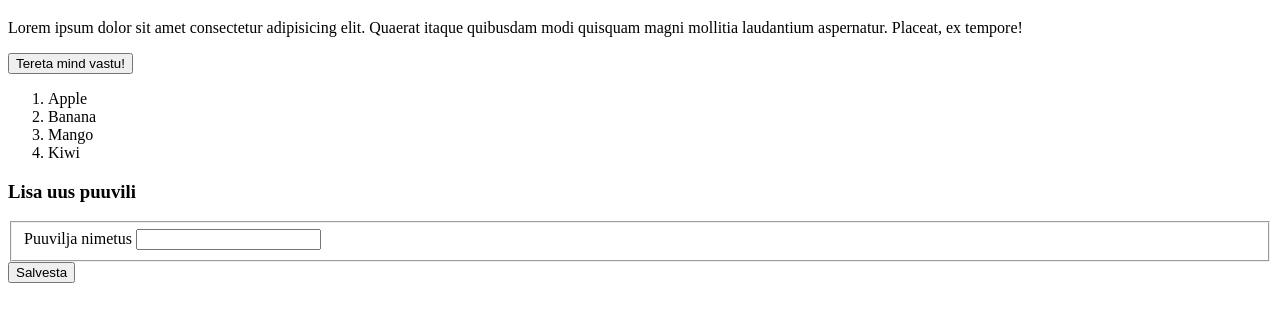
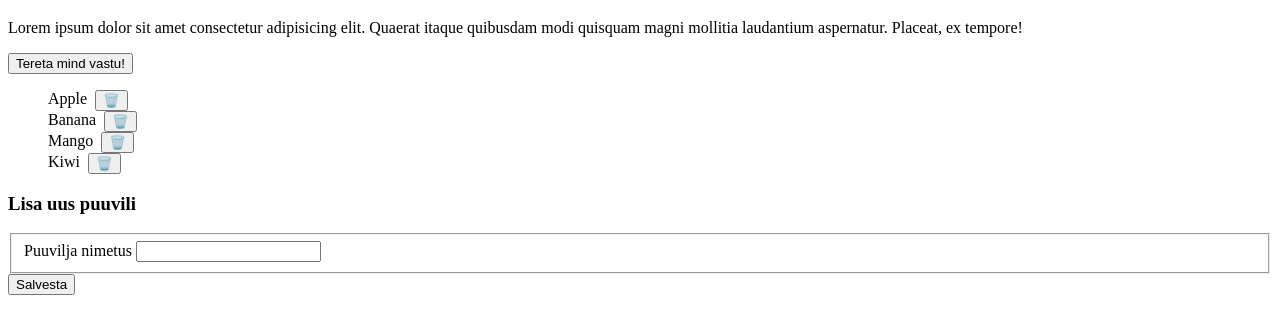
Before and after one commit to vikatgen/TAK24-JS-101, a plain HTML site: page index.html in a window 1280 px wide. Shown: the part 61-394 px from the top of the page. Drawn offline with Linux system fonts and the light colour scheme.

Commit message:
adds feature to delete fruits from list, using single event listener

```diff
--- a/script.js
+++ b/script.js
@@ -11,15 +11,20 @@ function renderFruitList() {
     olElement.innerHTML = "";
     for(let i = 0; i < fruits.length; i++) {
         const listElement = document.createElement('li');
+        listElement.classList.add("list-element");
         listElement.innerText = fruits[i];
+
+        const deleteButton = document.createElement("button");
+        deleteButton.innerText = "🗑️";
+        deleteButton.setAttribute("data-index", i);
+
+        listElement.appendChild(deleteButton);
         olElement.appendChild(listElement);
     }
 };
 fruitListElement.appendChild(olElement);
 
 renderFruitList();
-
-
 
 welcomeButton.classList.add('primary-button');
 welcomeButton.addEventListener('click', (event) => {
@@ -45,3 +50,13 @@ fruitForm.addEventListener("submit", (event) => {
 
     fruitForm.reset();
 });
+
+fruitListElement.addEventListener("click", (event) => {
+    if(event.target.nodeName !== "BUTTON") return;
+
+    const index = event.target.getAttribute("data-index");
+
+    fruits.splice(index, 1);
+
+    renderFruitList();
+});
--- a/style.css
+++ b/style.css
@@ -6,3 +6,8 @@
     color: red;
     font-size: .7rem;
 }
+
+.list-element {
+    display: flex;
+    gap: .5rem;
+}
```
